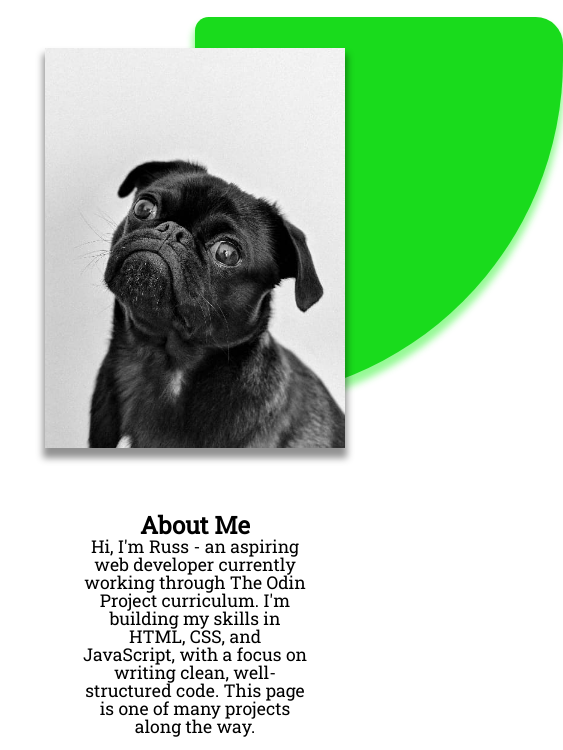
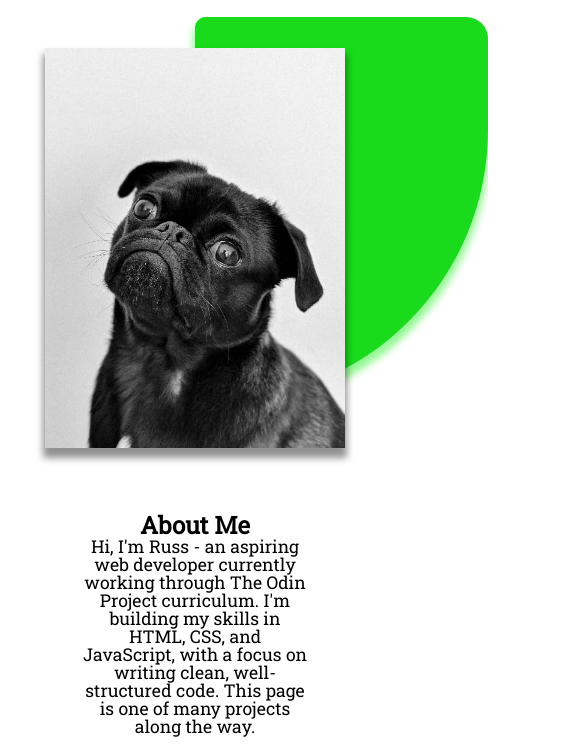
Before and after one commit to RussTP/Homepage, a plain HTML site: page index.html in a window 390 px wide. Shown: the top 750 px of the page, 563 px wide, since content can reach past the window. Drawn offline with Linux system fonts and the light colour scheme.

Commit message:
fixed vw for background drop on mobile

```diff
--- a/styles.css
+++ b/styles.css
@@ -34,8 +34,8 @@ img {
     position: absolute;
     left: 50%;
     top: 2%;
-    width: 23rem;
     height: 24rem;
+    width: min(23rem, 75vw);
     border-bottom-right-radius: 25rem;
     border-top-right-radius: 2rem;
     border-top-left-radius: 1rem;
```
